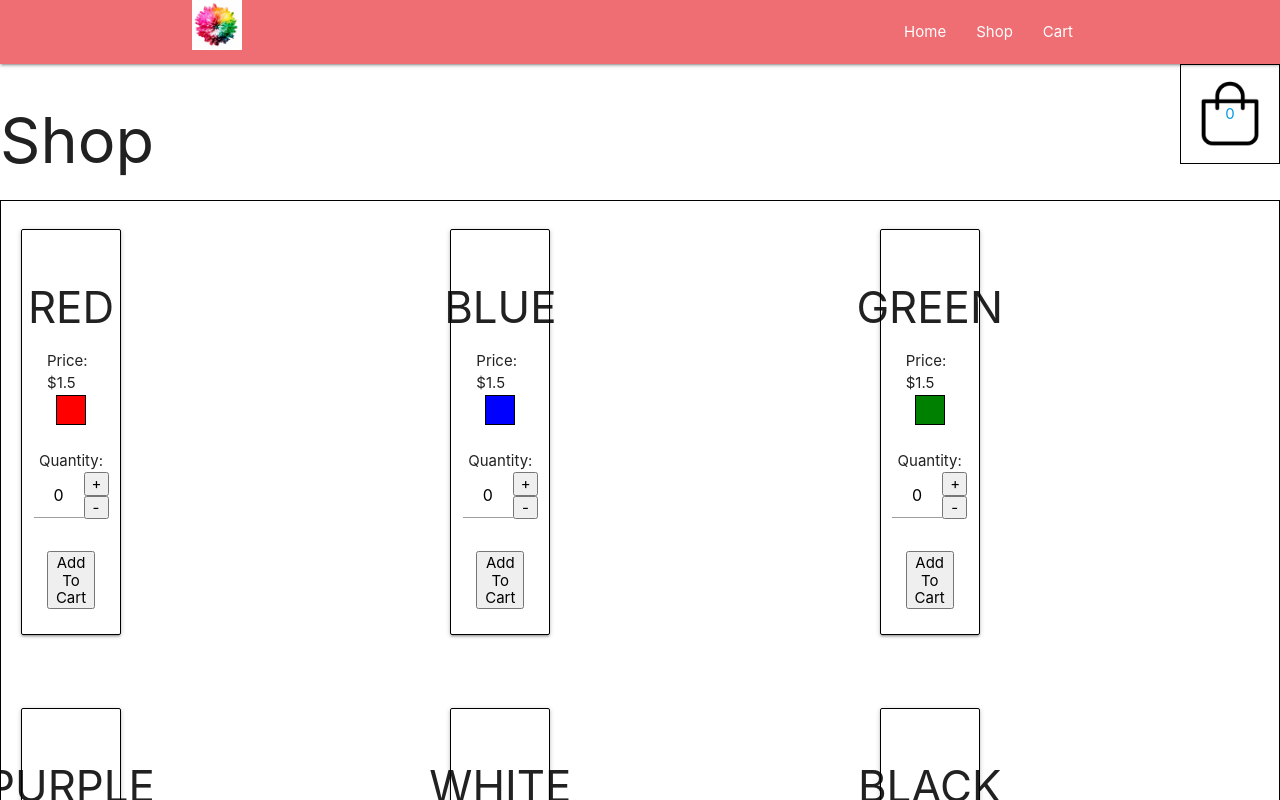
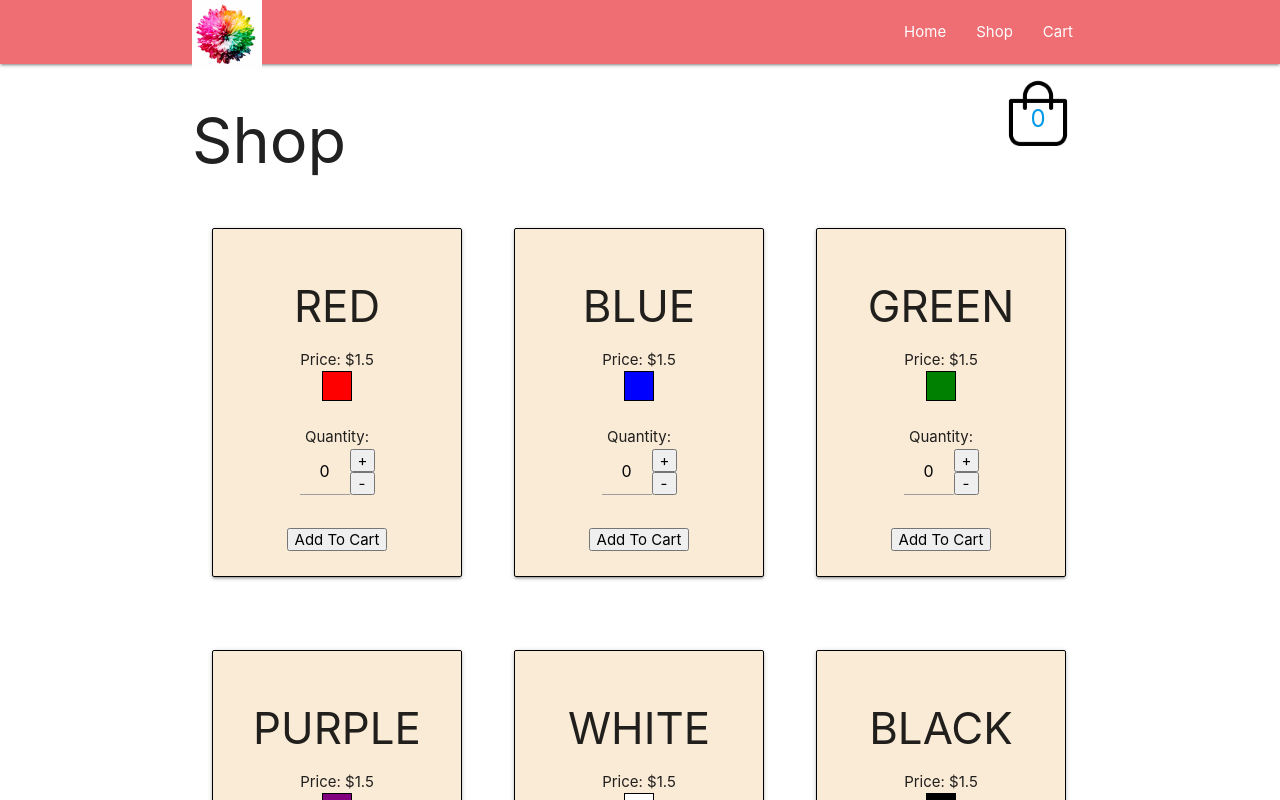
Before and after one commit to jonro2955/odin_javascript_10_shopping_cart, a React (Create React App) app: page /shop in a window 1280 px wide. Shown: the top 800 px of the page. Built offline with nearby package versions, Linux system fonts and the light colour scheme.

Commit message:
Add styling using the index.css file and adding materialize css classes in the jsx

```diff
--- a/src/components/pages/Cart.js
+++ b/src/components/pages/Cart.js
@@ -3,9 +3,9 @@ import { Link } from 'react-router-dom';
 
 export default function Cart(props) {
   return (
-    <div id='cartPage'>
+    <div id='cartPage' className='container'>
       <h1> Cart </h1>
-      <div id='productsBox'>
+      <div id='cartBox'>
         {props.orderForm.map((prod, i) => {
           if (prod.quantity > 0) {
             return (
@@ -26,7 +26,7 @@ export default function Cart(props) {
       <h1>
         Total Amount: {props.orderTotal > 0 ? '$' + props.orderTotal : ''}
       </h1>
-      <button id='checkoutBtn'>
+      <button className='btn-large waves-light red'>
         <Link to='/checkout'>Checkout</Link>{' '}
       </button>
     </div>
--- a/src/components/pages/Checkout.js
+++ b/src/components/pages/Checkout.js
@@ -2,14 +2,14 @@ import { Link } from 'react-router-dom';
 
 export default function Checkout(props) {
   return (
-    <div id='shopPage'>
+    <div id='shopPage' className='container'>
       <div id='shopHeadingDiv'>
         <h1>Checkout</h1>
         <Link id='cartBtn' to='/cart'>
           {props.cartCount}
         </Link>
       </div>
-      <h1>This part is intentionally left blank</h1>
+      <h1>This part is left intentionally blank</h1>
     </div>
   );
 }
--- a/src/components/pages/Home.js
+++ b/src/components/pages/Home.js
@@ -3,14 +3,14 @@ import { Link } from 'react-router-dom';
 
 export default function Home(props) {
   return (
-    <div id='homepage'>
+    <div id='homepage' className='container'>
       <div id='shopHeadingDiv'>
         <h1>Welcome to Spectrum</h1>
-        <Link id='cartBtn' to='/cart'>
+        <Link className='cartBtn' to='/cart'>
           {props.cartCount}
         </Link>
       </div>
-      <div>We the hue you're looking for.</div>
+      <h3>We the hue you're looking for.</h3>
       <Link id='shopBtn' to='/shop'>
         Shop
       </Link>
--- a/src/components/pages/Shop.js
+++ b/src/components/pages/Shop.js
@@ -1,14 +1,14 @@
-import React, { useState, useEffect, useRef } from 'react';
+import React from 'react';
 import { Link } from 'react-router-dom';
 import ProductCard from '../elements/ProductCard';
 
 export default function Shop(props) {
 
   return (
-    <div id='shopPage'>
+    <div id='shopPage' className='container'>
       <div id='shopHeadingDiv'>
         <h1> Shop </h1>
-        <Link id='cartBtn' to='/cart'>
+        <Link className='cartBtn' to='/cart'>
           {props.cartCount}
         </Link>
       </div>
--- a/src/index.css
+++ b/src/index.css
@@ -26,20 +26,17 @@ input[type='number'] {
 }
 
 #logo {
-  width: 50px;
-  height: 50px;
+  width: 70px;
+  height: 70px;
   display: flex;
   align-items: center;
   justify-content: center;
   background-image: url('./images/bg.jpg');
   background-repeat: no-repeat;
   background-size: cover;
-  text-decoration: none;
-  color: black;
 }
 
-#cartBtn {
-  border: black 1px solid;
+.cartBtn {
   width: 100px;
   height: 100px;
   display: flex;
@@ -49,7 +46,10 @@ input[type='number'] {
   background-image: url('./images/cart.png');
   background-repeat: no-repeat;
   background-size: cover;
+  background-position: center;
   text-decoration: none;
+  font-size: x-large;
+  padding-top: 10px;
 }
 #shopHeadingDiv {
   display: flex;
@@ -78,21 +78,29 @@ input[type='number'] {
   width: 25px;
 }
 .card {
-  width: 100px;
+  width: 250px;
   border: black 1px solid;
   display: flex;
   flex-direction: column;
   align-items: center;
   padding: 25px;
+  background-color: antiquewhite;
 }
 
 #productsBox {
   padding: 20px;
-  border: black 1px solid;
   display: grid;
   grid-template-columns: auto auto auto;
   gap: 50px;
 }
+
+#cartBox {
+  padding: 20px;
+  display: grid;
+  grid-template-columns: auto auto auto;
+  gap: 50px;
+}
+
 .colorBox {
   width: 30px;
   height: 30px;
```
